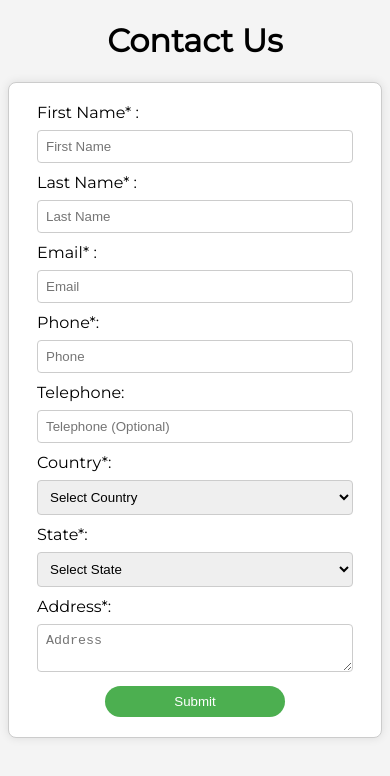
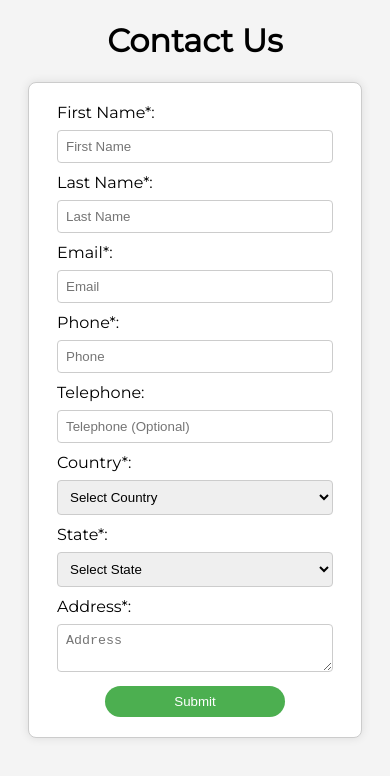
Before and after one commit to kunal-joshi06/podiamonds-assign, a React (Create React App) app: page / in a window 390 px wide. Shown: the top 776 px of the page. Built offline with nearby package versions, Linux system fonts and the light colour scheme.

Commit message:
Css fix and validation

```diff
--- a/src/App.css
+++ b/src/App.css
@@ -27,7 +27,7 @@ select,
 textarea {
   width: 100%;
   padding: 8px;
-  margin-bottom: 16px;
+  margin-bottom: 20px;
   border: 1px solid #ccc;
   border-radius: 4px;
   box-sizing: border-box;
@@ -109,6 +109,10 @@ button:hover {
     padding: 8px;
   }
 
+  .main-container {
+    margin: 20px;
+  }
+
   .flex-div {
     display: block;
   }
--- a/src/components/Form.jsx
+++ b/src/components/Form.jsx
@@ -83,7 +83,7 @@ const Form = () => {
         <form onSubmit={handleSubmit}>
           <div className="flex-div">
             <div>
-              <label htmlFor="firstName">First Name* :</label>
+              <label htmlFor="firstName">First Name*:</label>
               <input
                 type="text"
                 id="firstName"
@@ -99,7 +99,7 @@ const Form = () => {
             </div>
 
             <div>
-              <label htmlFor="lastName">Last Name* :</label>
+              <label htmlFor="lastName">Last Name*:</label>
               <input
                 type="text"
                 id="lastName"
@@ -116,7 +116,7 @@ const Form = () => {
           </div>
 
           <div className="single-div">
-            <label htmlFor="email">Email* :</label>
+            <label htmlFor="email">Email*:</label>
             <input
               type="email"
               id="email"
@@ -165,7 +165,7 @@ const Form = () => {
                 onChange={handleCountryChange}
                 className={errors.country && "error-border"}
               >
-                <option>Select Country</option>
+                <option value="">Select Country</option>
                 {countries.map((country) => (
                   <option key={country} value={country}>
                     {country}
@@ -187,7 +187,7 @@ const Form = () => {
                 disabled={formData.country === "Select Country"}
                 className={errors.state && "error-border"}
               >
-                <option>Select State</option>
+                <option value="">Select State</option>
                 {statesByCountry[formData.country]?.map((state) => (
                   <option key={state} value={state}>
                     {state}
```
